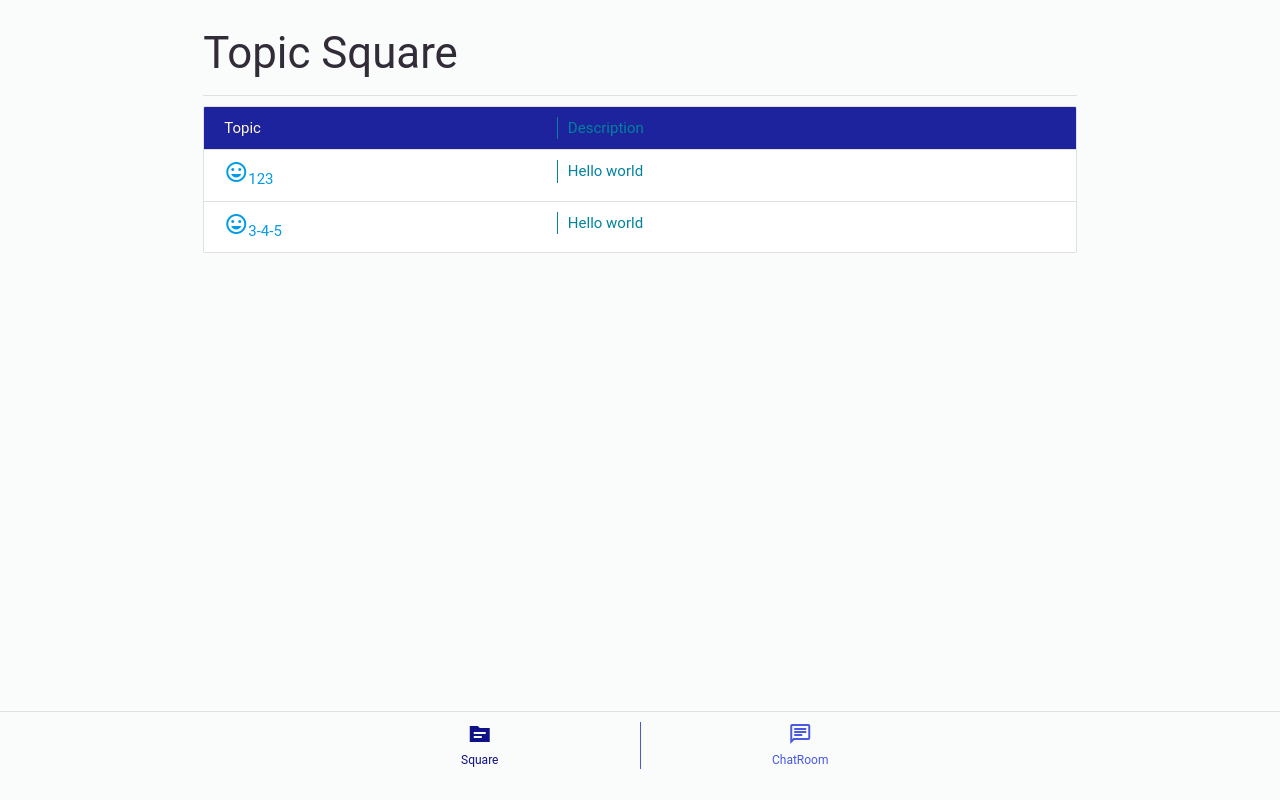
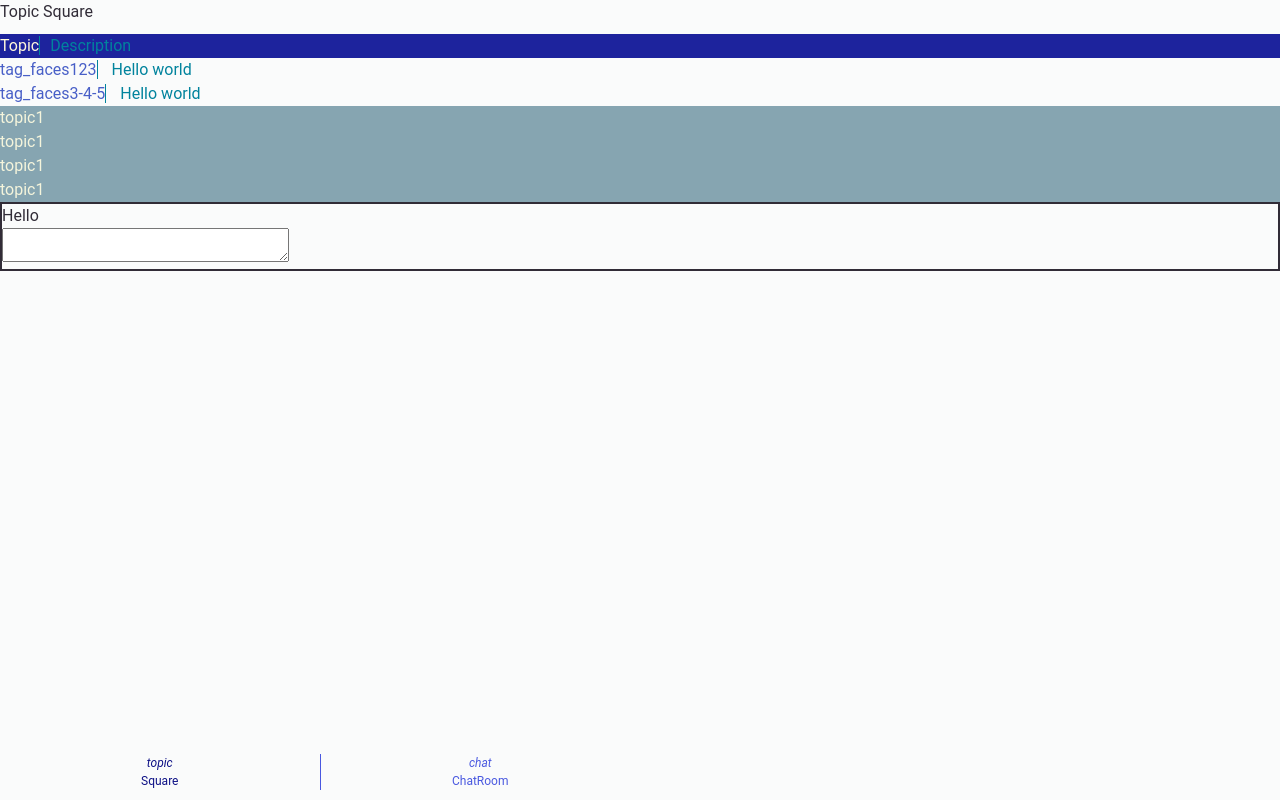
Before and after one commit to flybywind/p2pchat-react-ts, a React (Vite) app in the folder src/renderer/: page / in a window 1280 px wide. Built offline with nearby package versions, Linux system fonts and the light colour scheme.

Commit message:
try bulma css

```diff
--- a/package.json
+++ b/package.json
@@ -21,9 +21,7 @@
   },
   "dependencies": {
     "@electron-toolkit/preload": "^2.0.0",
-    "@electron-toolkit/utils": "^2.0.0",
-    "material-icons": "^1.13.12",
-    "materialize-css": "^1.0.0"
+    "@electron-toolkit/utils": "^2.0.0"
   },
   "devDependencies": {
     "@electron-toolkit/eslint-config-prettier": "^1.0.1",
@@ -34,6 +32,7 @@
     "@types/react": "^18.2.20",
     "@types/react-dom": "^18.2.7",
     "@vitejs/plugin-react": "^4.0.4",
+    "bulma": "^0.9.4",
     "electron": "^25.6.0",
     "electron-builder": "^24.6.3",
     "electron-vite": "^1.0.27",
--- a/src/renderer/index.html
+++ b/src/renderer/index.html
@@ -3,6 +3,7 @@
   <head>
     <meta charset="UTF-8" />
     <title>Electron</title>
+    <meta name="viewport" content="width=device-width, initial-scale=1" />
     <!-- https://developer.mozilla.org/en-US/docs/Web/HTTP/CSP -->
     <meta
       http-equiv="Content-Security-Policy"
--- a/src/renderer/src/App.tsx
+++ b/src/renderer/src/App.tsx
@@ -1,4 +1,3 @@
-import Versions from './components/Versions'
 import Nav from './components/Nav'
 import TopicCard from './components/TopicCard'
 import { useState } from 'react'
@@ -40,10 +39,12 @@ function App(): JSX.Element {
                 <li>topic1</li>
               </ul>
             </div>
-            <div className="chat col s8">
-              <div className="chatsection"></div>
+            <div className="chat-window col s8">
+              <div className="chatsection">
+                <p>Hello</p>
+              </div>
               <div className="editmessage">
-                <textarea name="messagebox" id="messagebox" cols="30" rows="2"></textarea>
+                <textarea name="messagebox" id="messagebox" cols={30} rows={2}></textarea>
               </div>
             </div>
           </div>
@@ -51,7 +52,6 @@ function App(): JSX.Element {
       </div>
       <footer>
         <Nav onclick={activeScreen}></Nav>
-        {/* <Versions></Versions> */}
       </footer>
     </>
   )
--- a/src/renderer/src/assets/index.scss
+++ b/src/renderer/src/assets/index.scss
@@ -1,4 +1,17 @@
+@charset "utf-8";
+
 @use 'colors';
+
+// Import only what you need from Bulma
+@import 'bulma/sass/utilities/_all.sass';
+@import 'bulma/sass/base/_all.sass';
+// @import 'bulma/sass/elements/button.sass';
+// @import 'bulma/sass/elements/container.sass';
+@import 'bulma/sass/elements/title.sass';
+// @import 'bulma/sass/form/_all.sass';
+@import 'bulma/sass/components/navbar.sass';
+// @import 'bulma/sass/layout/hero.sass';
+@import 'bulma/sass/layout/section.sass';
 
 html {
   height: 100%;
@@ -97,16 +110,21 @@ ul {
   }
 }
 #chatroom {
-  .chat {
+  flex: 1;
+  .chat-window {
     display: flex;
     flex-direction: column;
+    margin: 0;
+    padding: 0;
+    border: 2px solid;
+    height: 100%;
   }
   .chatsection {
     flex: 8;
   }
   .editmessage {
+    margin-top: auto;
     flex: 2;
-    min-height: 100px;
   }
 
   .topicside {
--- a/src/renderer/src/main.tsx
+++ b/src/renderer/src/main.tsx
@@ -1,8 +1,10 @@
 import React from 'react'
 import ReactDOM from 'react-dom/client'
 import './assets/index.scss'
-import 'materialize-css/dist/css/materialize.min.css'
-import 'material-icons/iconfont/material-icons.css'
+// import 'bulma/sass/base/_all.sass'
+// import 'bulma/sass/'
+// import 'materialize-css/dist/css/materialize.min.css'
+// import 'material-icons/iconfont/material-icons.css'
 import App from './App'
 
 ReactDOM.createRoot(document.getElementById('root') as HTMLElement).render(
```
